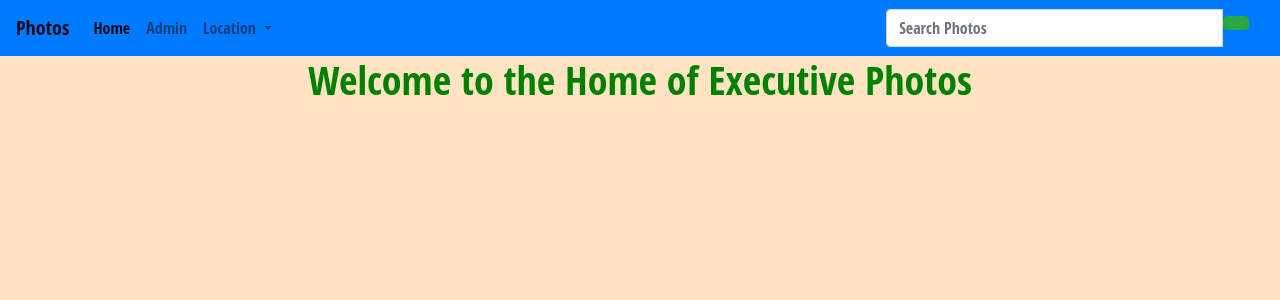
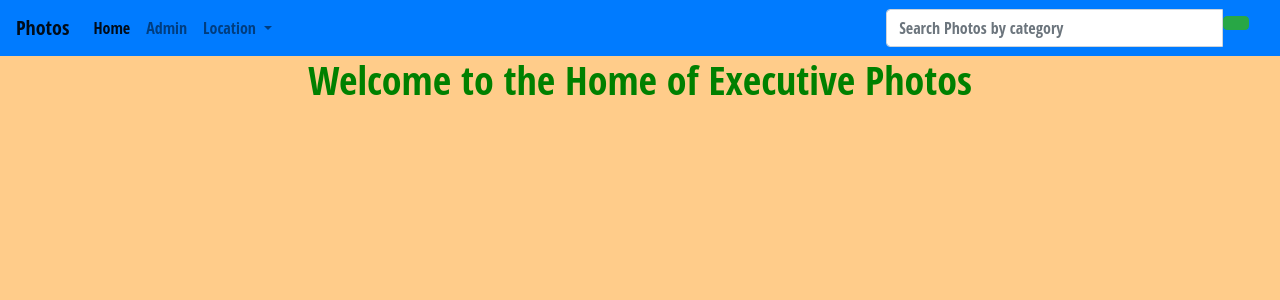
Before and after one commit to ezekielkibiego/photos, a Django app: page / in a window 1280 px wide. Shown: the top 300 px of the page. Run offline with Django 3.2, Linux system fonts and the light colour scheme; data that the repository does not hold is empty; some libraries are stand-ins or nearby versions.

Commit message:
added background color

```diff
--- a/pics/templates/navbar.html
+++ b/pics/templates/navbar.html
@@ -34,7 +34,7 @@
             <form class="navbar-form" role="search" action="{% url 'search_results' %}">
 
                 <div class="input-group">
-                    <input type="text" class="form-control" placeholder="Search Photos" name="images">
+                    <input type="text" class="form-control" placeholder="Search Photos by category" name="images">
                     <div class="input-group-btn">
                         <button class="btn btn-success" type="submit"><i
                                 class="glyphicon glyphicon-search"></i>
--- a/static/css/index.css
+++ b/static/css/index.css
@@ -1,6 +1,6 @@
 body{
     font-family: 'Open Sans Condensed', sans-serif;
-    background-color: bisque;
+    background-color: rgba(255, 145, 0, 0.459);
 }
 h1
 {
```
